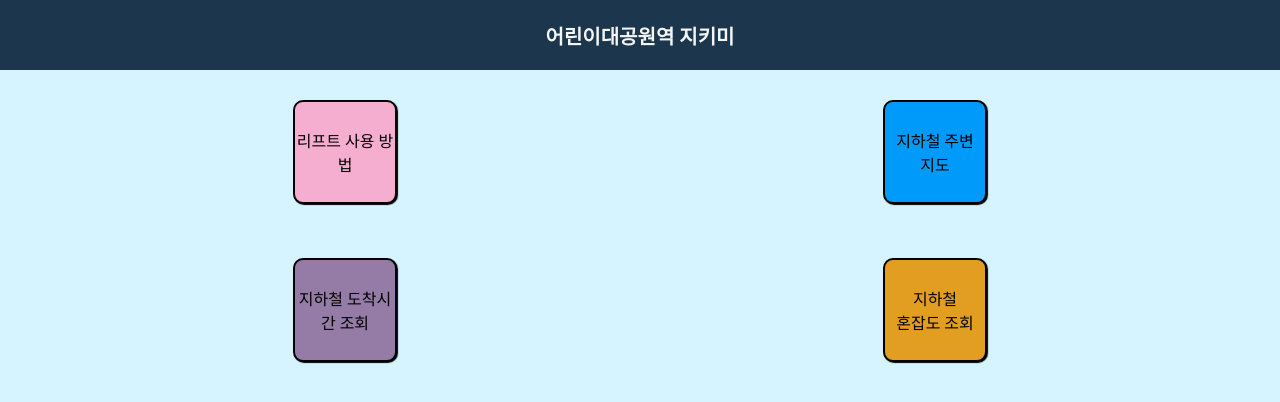
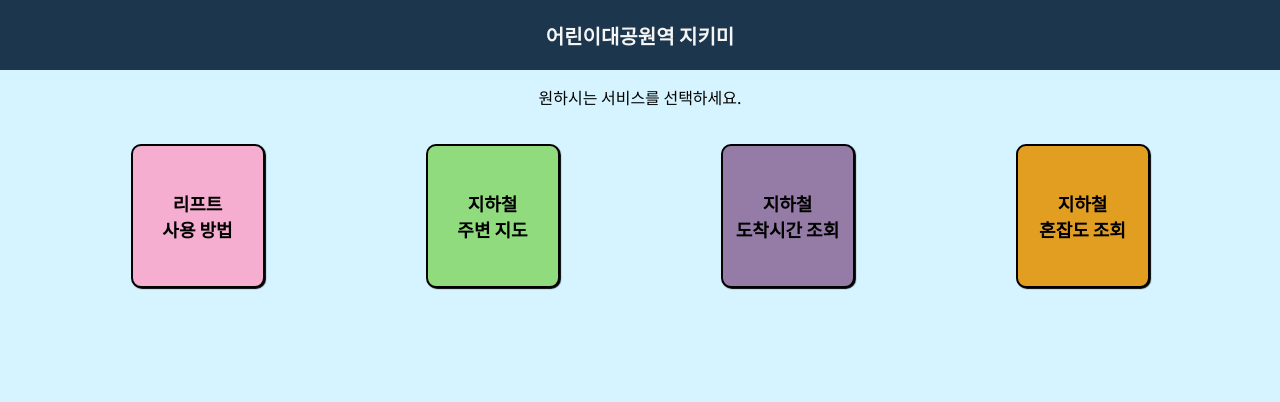
Before and after one commit to yh4752/2022_creative_SW_project_9team, a website: page views/index.html in a window 1280 px wide. Drawn offline with Linux system fonts and the light colour scheme; files that its build step writes are made by us from their sources; files whose address does not match are found by name.

Commit message:
add font family

```diff
--- a/public/css/footer.css
+++ b/public/css/footer.css
@@ -1,7 +1,7 @@
 /* 아래 홈 버튼 css */
 footer {
-  width: 100px;
-  height: 100px;
+  width: 90px;
+  height: 90px;
   background-color: #1c364d;
   position: fixed;
   bottom: 0;
@@ -33,6 +33,6 @@ footer a i {
 }
 
 footer a span {
-  font-size: 13px;
+  font-size: 12px;
   padding-top: 10px;
 }
--- a/public/css/lift.css
+++ b/public/css/lift.css
@@ -1,3 +1,8 @@
+html,
+body {
+  font-family: "Noto Sans KR", sans-serif;
+}
+
 .lift_des {
   display: inline-block;
   display: flex;
@@ -13,10 +18,12 @@
 .lift_main {
   display: flex;
   flex-direction: row;
+  justify-content: center;
+  align-content: center;
   padding: 20px;
 }
 
 .lift_img img {
-  width: 200px;
-  height: 300px;
+  width: 150px;
+  height: 250px;
 }
--- a/public/css/main.css
+++ b/public/css/main.css
@@ -10,6 +10,8 @@ body {
   height: 100%;
   overflow: hidden;
   background-color: #d6f4ff;
+
+  font-family: "Noto Sans KR", sans-serif;
 }
 
 header {
@@ -43,7 +45,7 @@ main {
 
 .first section {
   display: flex;
-  justify-content: center;
+  justify-content: space-around;
   align-items: center;
   border: 2px solid black;
 }
@@ -56,43 +58,23 @@ main {
   background-color: #90db7d;
 }
 
-.first .box:last-child {
-  background-color: #009afa;
-}
-
-.second {
-  display: flex;
-  justify-content: space-around;
-  align-items: center;
-  height: 100px;
-  padding: 30px 50px;
-}
-
-.second section {
-  display: flex;
-  justify-content: center;
-  align-items: center;
-  border: 2px solid black;
-}
-
-.second .box:first-child {
+.first .box:nth-child(3) {
   background-color: #957ca6;
 }
 
-.second .box:last-child {
+.first .box:last-child {
   background-color: #e29e21;
 }
 
-.first a,
-.second a {
+.first a {
   display: flex;
   justify-content: center;
   align-items: center;
 }
 
 .box {
-  width: 100px;
-  height: 100px;
+  width: 130px;
+  height: 140px;
   box-shadow: 1px 1px 1px black;
   border-radius: 10px;
 }
@@ -102,6 +84,8 @@ main {
 }
 
 .box a span {
+  font-size: 18px;
+  font-weight: bold;
   text-align: center;
   color: black;
 }
--- a/public/css/sub_arr.css
+++ b/public/css/sub_arr.css
@@ -1,8 +1,13 @@
+html,
+body {
+  font-family: "Noto Sans KR", sans-serif;
+}
+
 .sub_arti {
   display: flex;
   flex-direction: row;
   justify-content: center;
-  margin-top: 50px;
+  margin-top: 20px;
 }
 
 .sub_go {
@@ -34,13 +39,13 @@
   border: 20px solid #747f00;
   border-radius: 50%;
   padding: 10px;
-
   display: flex;
   align-items: center;
 }
 
 .sub_arr div span {
   font-weight: bold;
+  margin: 0 auto;
 }
 .sub_come {
   width: 100%;
--- a/public/css/sub_state.css
+++ b/public/css/sub_state.css
@@ -1,5 +1,17 @@
+html,
+body {
+  font-family: "Noto Sans KR", sans-serif;
+}
 .des {
   margin: 0 auto;
+  display: flex;
+  flex-direction: column;
+  align-items: center;
+  margin-top: 10px;
+}
+
+.des p {
+  margin: 5px 0px;
 }
 
 .current_time {
@@ -16,5 +28,5 @@
 }
 
 .sub_main section {
-  margin-bottom: 40px;
+  margin-bottom: 20px;
 }
--- a/views/index.html
+++ b/views/index.html
@@ -5,6 +5,12 @@
     <meta http-equiv="X-UA-Compatible" content="IE=edge" />
     <meta name="viewport" content="width=device-width, initial-scale=1.0" />
     <title>지키미 서비스</title>
+    <link rel="preconnect" href="https://fonts.googleapis.com" />
+    <link rel="preconnect" href="https://fonts.gstatic.com" crossorigin />
+    <link
+      href="https://fonts.googleapis.com/css2?family=Noto+Sans+KR&display=swap"
+      rel="stylesheet"
+    />
     <link rel="stylesheet" href="./css/main.css" />
   </head>
   <body>
@@ -14,25 +20,23 @@
       </div>
     </header>
     <main>
+      <section class="des">
+        <p>원하시는 서비스를 선택하세요.</p>
+      </section>
       <article class="first">
         <section class="box">
           <a href="./lift">
-            <span>리프트 사용 방법</span>
+            <span>리프트 <br />사용 방법</span>
           </a>
         </section>
         <section class="box">
           <a href="./subway">
-            <span
-              >지하철 주변<br />
-              지도</span
-            >
+            <span>지하철 <br />주변 지도</span>
           </a>
         </section>
-      </article>
-      <article class="second">
         <section class="box">
           <a href="./sub_arrive">
-            <span>지하철 도착시간 조회</span>
+            <span>지하철 <br />도착시간 조회</span>
           </a>
         </section>
         <section class="box">
```
Also changed, not shown: views/lift.html (+6 -0 lines), views/money.html (+6 -0 lines), views/sub_arrive.html (+6 -0 lines), views/sub_busy.html (+7 -0 lines), views/subway.html (+6 -0 lines).
